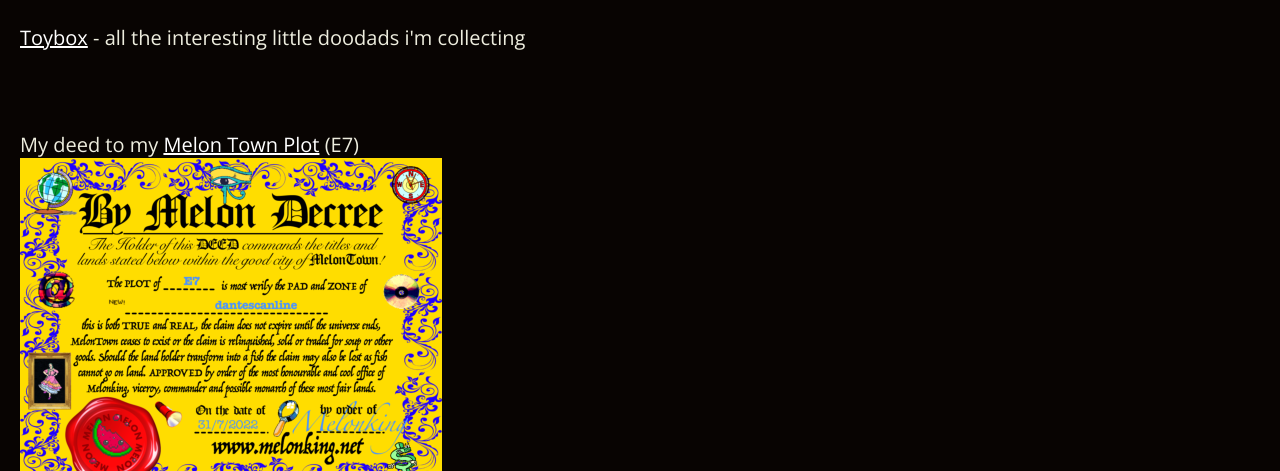
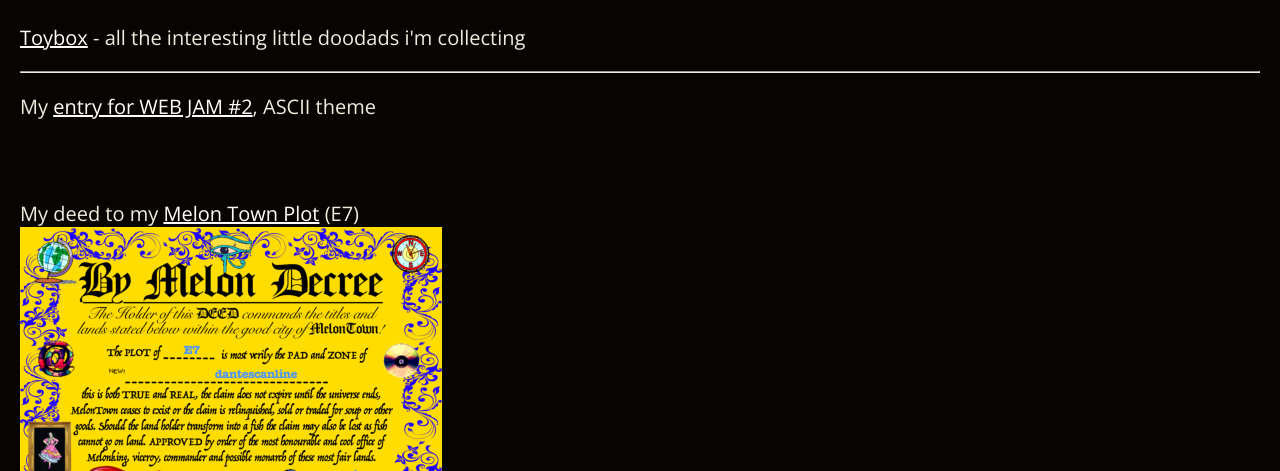
Before and after one commit to dantescanline/dantescanline.github.io, a plain HTML site: page misc.html in a window 1280 px wide. Shown: the part 308-779 px from the top of the page. Drawn offline with Linux system fonts and the light colour scheme.

Commit message:
add webjam link to misc

```diff
--- a/misc.html
+++ b/misc.html
@@ -34,6 +34,10 @@
         <br>
         <a href="toybox.html">Toybox</a> - all the interesting little doodads i'm collecting
       </p>
+      <hr>
+      <p>
+        My <a href="projects/webjam2.html">entry for WEB JAM #2</a>, ASCII theme
+      </p>
 
       <br><br>
       <p>My deed to my <a href="https://melonking.net/melon.html?z=/town/index.html">Melon Town Plot</a> (E7) <br>
```
